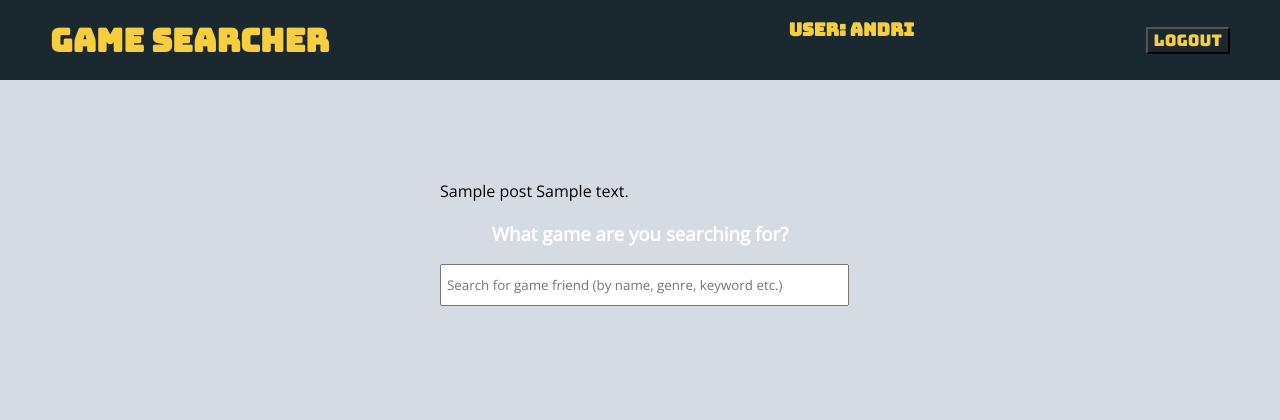
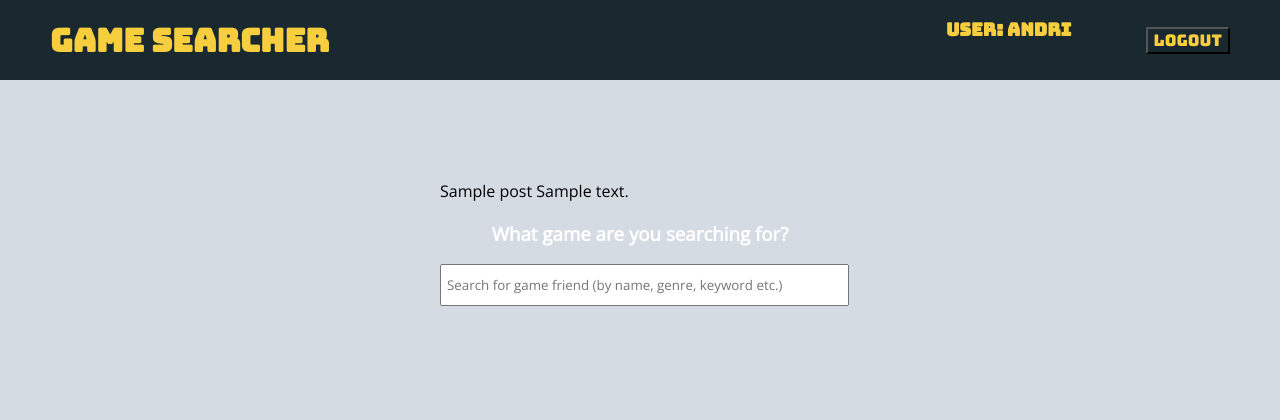
Before and after one commit to ReturnP/GameSearcher, a Flask app: template src/templates/index.html in a window 1280 px wide. Shown: the top 420 px of the page. Run offline with Flask 2, Linux system fonts and the light colour scheme; a user stored in the database is signed in; the template is opened without the code that fills it: most values are stand-ins (such as "Sample title", 1, 10 or a date in 2020); grey boxes marked "Sample" are stand-in pictures; parts of the project's set-up code (start-up, migrations or seed data) failed here and were passed over; some libraries are stand-ins or nearby versions.

Commit message:
Wrote readme and generated requirements list. Made small changes to userdisp

```diff
--- /dev/null
+++ b/requirements.txt
@@ -0,0 +1,2 @@
+Flask==0.11.1
+requests==2.12.3
--- a/src/static/gIndex.css
+++ b/src/static/gIndex.css
@@ -123,6 +123,6 @@ h4 {
   color: #F7CE3E;
   font-size: 18px;
   font-family: 'Bungee', cursive;
-
+  margin-right: -200px;
 
 }
```
Also changed, not shown: README.md (deleted), README.txt (added).
